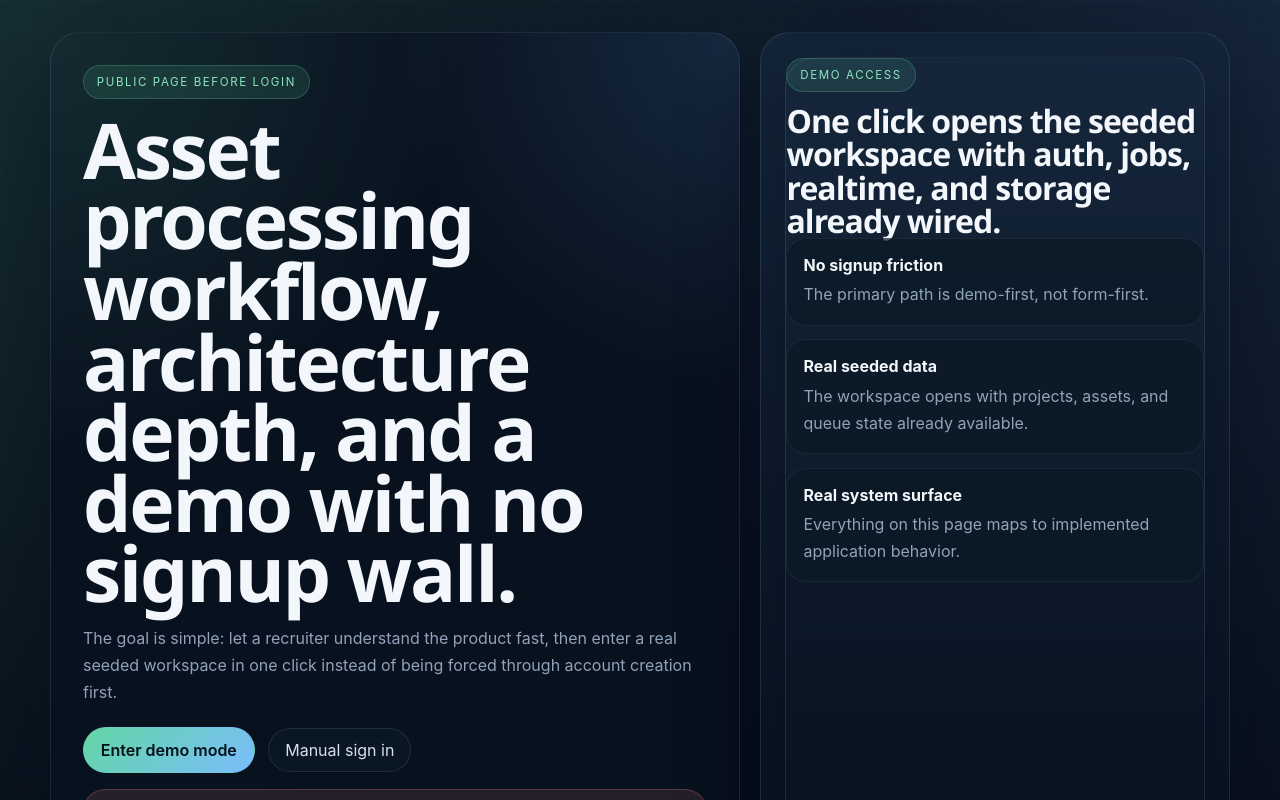
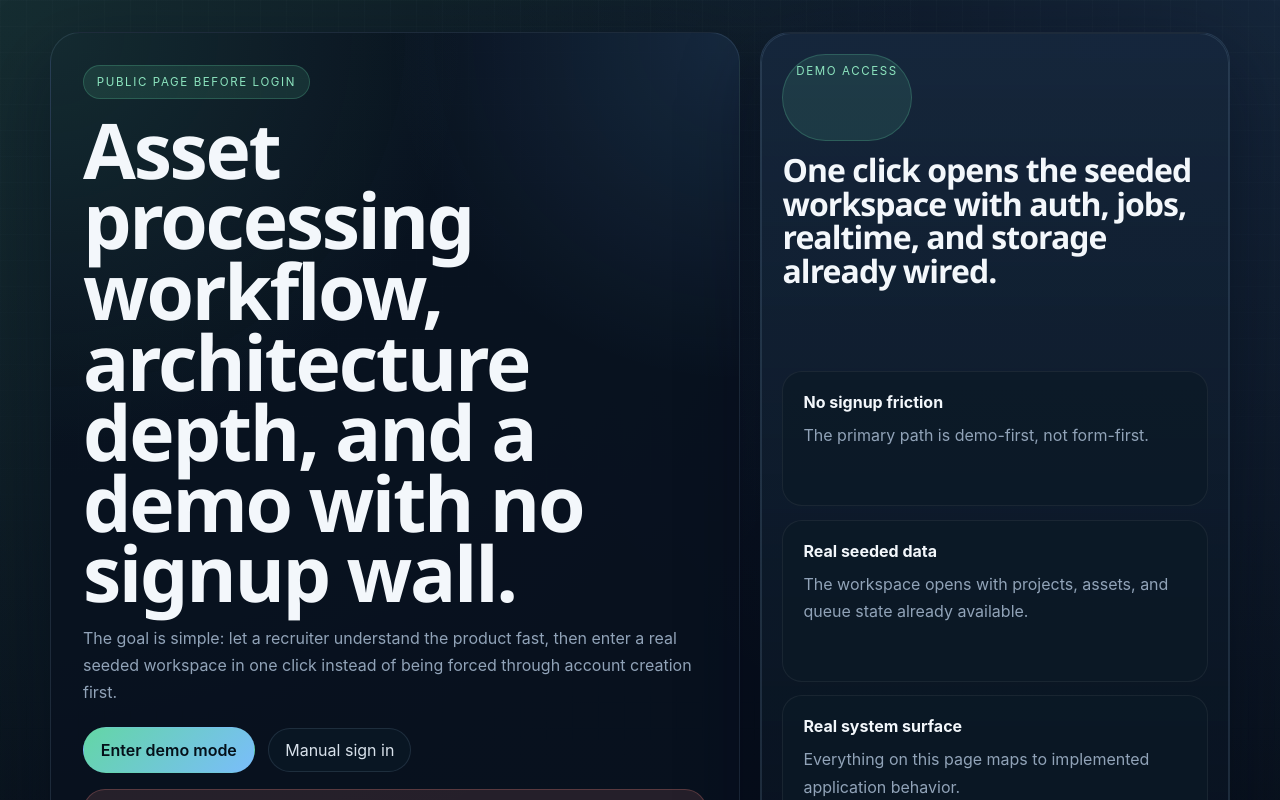
Before and after one commit to JV-VM/TheIndiesPrototype, an Angular app in the folder apps/web/: page / in a window 1280 px wide. Shown: the top 800 px of the page. Built offline with nearby package versions, Linux system fonts and the light colour scheme; no server answers.

Commit message:
style: unify panel spacing across app

```diff
--- a/apps/web/src/app/features/app-shell/pages/dashboard-page.component.scss
+++ b/apps/web/src/app/features/app-shell/pages/dashboard-page.component.scss
@@ -12,8 +12,11 @@
 }
 
 .stat-card {
-  padding: 1.25rem;
   min-width: 0;
+}
+
+:host ::ng-deep tip-card.stat-card > article.tip-card {
+  padding: 20px;
 }
 
 .stat-copy {
@@ -52,10 +55,13 @@
 }
 
 .panel {
-  padding: 1.35rem;
+  min-width: 0;
+}
+
+:host ::ng-deep tip-card.panel > article.tip-card {
+  padding: 20px;
   display: grid;
-  gap: 1rem;
-  min-width: 0;
+  gap: 20px;
 }
 
 .panel-large {
@@ -65,10 +71,11 @@
 .panel-header {
   display: flex;
   justify-content: space-between;
-  gap: 1rem;
+  gap: 20px;
   align-items: start;
   min-width: 0;
   flex-wrap: wrap;
+  margin-bottom: 10px;
 }
 
 .panel-header > div,
@@ -95,7 +102,7 @@
 
 .pipeline-card,
 .slice-card {
-  padding: 1rem;
+  padding: 20px;
   border-radius: var(--tip-radius-md);
   border: 1px solid var(--tip-line);
   background: rgba(11, 23, 36, 0.72);
@@ -108,6 +115,7 @@
 .slice-card strong {
   font-size: 1rem;
   overflow-wrap: anywhere;
+  margin-bottom: 10px;
 }
 
 .slice-grid {
--- a/apps/web/src/app/features/assets/components/assets-panel.component.scss
+++ b/apps/web/src/app/features/assets/components/assets-panel.component.scss
@@ -1,7 +1,11 @@
 .panel {
-  padding: 1.35rem;
+  min-width: 0;
+}
+
+:host ::ng-deep tip-card.panel > article.tip-card {
+  padding: 20px;
   display: grid;
-  gap: 1rem;
+  gap: 20px;
 }
 
 .panel-header,
@@ -11,12 +15,12 @@
 .pagination-row {
   display: flex;
   justify-content: space-between;
-  gap: 1rem;
+  gap: 20px;
   align-items: start;
 }
 
 .panel-header h3 {
-  margin-top: 0.35rem;
+  margin-top: 10px;
   font-size: 1.35rem;
 }
 
@@ -85,7 +89,7 @@
 }
 
 .upload-dropzone {
-  padding: 1.1rem;
+  padding: 20px;
 }
 
 .upload-dropzone[data-drag="true"] {
@@ -154,14 +158,14 @@
 }
 
 .asset-row {
-  padding: 1rem;
+  padding: 20px;
   display: grid;
   gap: 0.8rem;
 }
 
 .asset-head strong {
   display: block;
-  margin-bottom: 0.35rem;
+  margin-bottom: 10px;
 }
 
 .asset-head p,
--- a/apps/web/src/app/features/auth/pages/auth-page.component.scss
+++ b/apps/web/src/app/features/auth/pages/auth-page.component.scss
@@ -68,14 +68,19 @@
 }
 
 .auth-card {
-  padding: 1.5rem;
+  min-width: 0;
+}
+
+:host ::ng-deep tip-card.auth-card > article.tip-card {
+  padding: 20px;
   display: grid;
-  gap: 1rem;
+  gap: 20px;
 }
 
 .auth-card-copy {
   display: grid;
   gap: 0.75rem;
+  margin-bottom: 10px;
 }
 
 .auth-form {
--- a/apps/web/src/app/features/jobs/pages/jobs-page.component.scss
+++ b/apps/web/src/app/features/jobs/pages/jobs-page.component.scss
@@ -11,9 +11,13 @@
 }
 
 .panel {
-  padding: 1.35rem;
+  min-width: 0;
+}
+
+:host ::ng-deep tip-card.panel > article.tip-card {
+  padding: 20px;
   display: grid;
-  gap: 1rem;
+  gap: 20px;
 }
 
 .panel-header,
@@ -22,12 +26,12 @@
 .pagination-row {
   display: flex;
   justify-content: space-between;
-  gap: 1rem;
+  gap: 20px;
   align-items: start;
 }
 
 .panel-header h3 {
-  margin-top: 0.35rem;
+  margin-top: 10px;
   font-size: 1.35rem;
 }
 
@@ -75,7 +79,7 @@
 
 .snapshot-card,
 .job-row {
-  padding: 0.95rem 1rem;
+  padding: 20px;
   border: 1px solid var(--tip-line);
   border-radius: var(--tip-radius-md);
   background: rgba(12, 25, 38, 0.72);
@@ -87,7 +91,7 @@
 }
 
 .snapshot-card strong {
-  margin-bottom: 0.35rem;
+  margin-bottom: 10px;
   color: var(--tip-muted);
   font-size: 0.72rem;
   text-transform: uppercase;
@@ -111,7 +115,7 @@
 
 .job-head strong {
   display: block;
-  margin-bottom: 0.35rem;
+  margin-bottom: 10px;
 }
 
 .muted-note,
--- a/apps/web/src/app/features/landing/pages/landing-page.component.scss
+++ b/apps/web/src/app/features/landing/pages/landing-page.component.scss
@@ -77,17 +77,22 @@
 }
 
 .hero-panel {
-  padding: 1.5rem;
-  display: grid;
-  gap: 1rem;
   background:
     linear-gradient(180deg, rgba(108, 180, 255, 0.11), rgba(8, 18, 31, 0.86)),
     rgba(8, 18, 31, 0.88);
 }
 
+:host ::ng-deep tip-card.hero-panel > article.tip-card,
+:host ::ng-deep .section-grid > tip-card > article.tip-card {
+  padding: 20px;
+  display: grid;
+  gap: 20px;
+}
+
 .hero-panel-header {
   display: grid;
   gap: 0.75rem;
+  margin-bottom: 10px;
 }
 
 .hero-panel-header h2,
@@ -103,7 +108,7 @@
 
 .hero-panel-grid article,
 .feature-list li {
-  padding: 1rem;
+  padding: 20px;
   border-radius: 20px;
   border: 1px solid rgba(255, 255, 255, 0.06);
   background: rgba(12, 25, 38, 0.72);
@@ -112,7 +117,7 @@
 .hero-panel-grid strong,
 .feature-list strong {
   display: block;
-  margin-bottom: 0.4rem;
+  margin-bottom: 10px;
   color: var(--tip-ink);
 }
 
@@ -120,14 +125,10 @@
   grid-template-columns: repeat(2, minmax(0, 1fr));
 }
 
-.section-grid > tip-card {
-  padding: 1.5rem;
-}
-
 .section-header {
   display: grid;
   gap: 0.65rem;
-  margin-bottom: 1rem;
+  margin-bottom: 10px;
 }
 
 .eyebrow,
--- a/apps/web/src/app/features/realtime/components/realtime-panel.component.scss
+++ b/apps/web/src/app/features/realtime/components/realtime-panel.component.scss
@@ -1,18 +1,23 @@
 .panel {
-  padding: 1.35rem;
+  min-width: 0;
+}
+
+:host ::ng-deep tip-card.panel > article.tip-card {
+  padding: 20px;
   display: grid;
-  gap: 1rem;
+  gap: 20px;
 }
 
 .panel-header {
   display: flex;
   justify-content: space-between;
-  gap: 1rem;
+  gap: 20px;
   align-items: start;
+  margin-bottom: 10px;
 }
 
 .panel-header h3 {
-  margin-top: 0.35rem;
+  margin-top: 10px;
   font-size: 1.35rem;
 }
 
@@ -31,7 +36,7 @@
 
 .status-chip,
 .notification-card {
-  padding: 0.95rem 1rem;
+  padding: 20px;
   border: 1px solid var(--tip-line);
   border-radius: var(--tip-radius-md);
   background: rgba(11, 23, 36, 0.72);
@@ -49,7 +54,7 @@
   text-transform: uppercase;
   letter-spacing: 0.14em;
   color: var(--tip-muted);
-  margin-bottom: 0.35rem;
+  margin-bottom: 10px;
 }
 
 .status-chip span,
@@ -84,7 +89,7 @@
 }
 
 .notification-card p {
-  margin: 0.35rem 0 0;
+  margin: 10px 0 0;
 }
 
 @media (max-width: 980px) {
```
